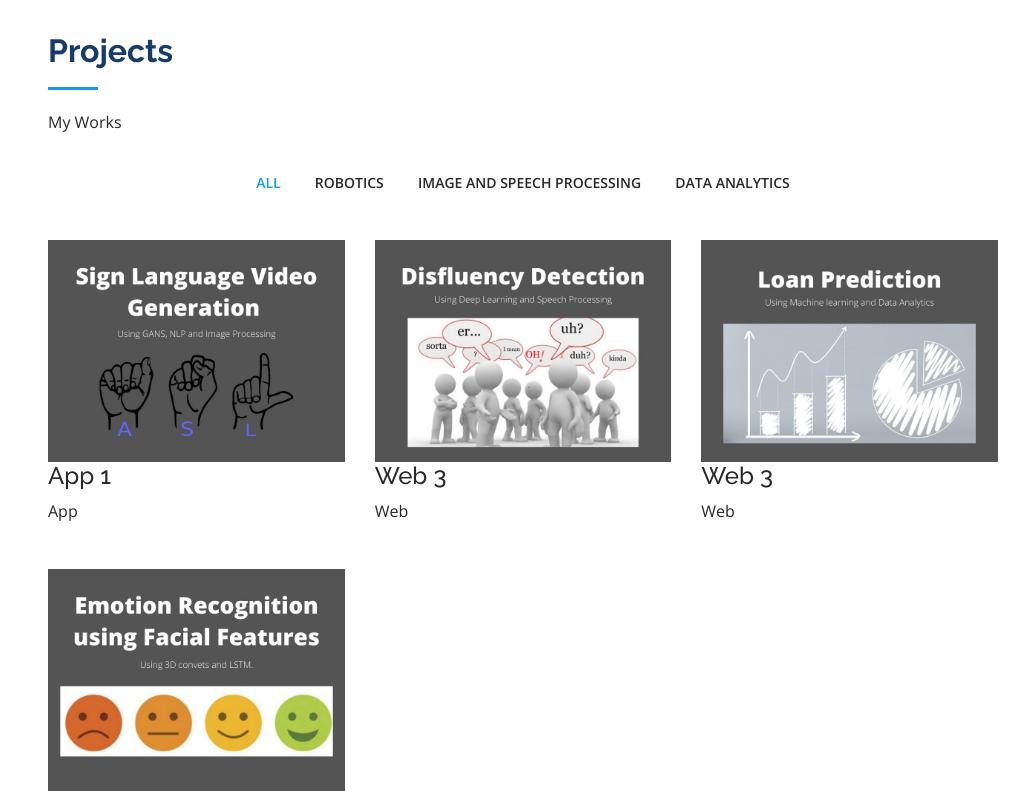
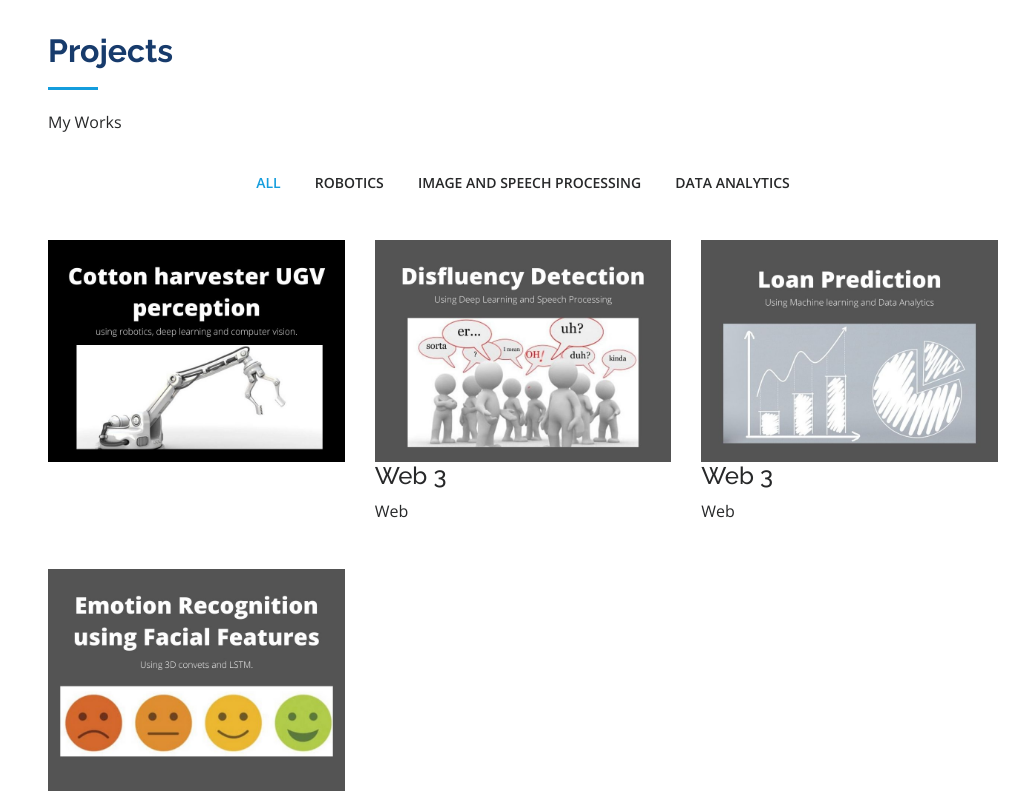
Before and after one commit to mouryasashank/sashankmainportfolio, a Flask app: page / in a window 1280 px wide. Shown: the part 3435-4226 px from the top of the page, without its empty margins (267-1280 px from the left). Run offline with Flask 2, Linux system fonts and the light colour scheme; some libraries are stand-ins or nearby versions.

Commit message:
Update index.html

```diff
--- a/templates/index.html
+++ b/templates/index.html
@@ -417,15 +417,11 @@
 
         <div class="col-lg-4 col-md-6 portfolio-item filter-rob">
           <div class="portfolio-wrap">
-            <img src="static/assets/img/portfolio/portfolio-1.jpg" class="img-fluid" alt="">
-            <div class="portfolio-info">
-              <h4>App 1</h4>
-              <p>App</p>
-              <div class="portfolio-links">
-                <a href="static/assets/img/portfolio/portfolio-1.jpg" data-gall="portfolioGallery" class="venobox" title="App 1"><i class="bx bx-plus"></i></a>
-                <a href="portfolio-details.html" data-gall="portfolioDetailsGallery" data-vbtype="iframe" class="venobox" title="Portfolio Details"><i class="bx bx-link"></i></a>
-              </div>
-            </div>
+            <img src="static/assets/img/portfolio/portfolio-10.jpg" class="img-fluid" alt="">
+             <div class="portfolio-links">
+               <a href="https://github.com/mouryasashank/Cotton_Robot" data-gall="portfolioGallery" class="venobox" title="App 1"><i class="bx bx-plus"></i></a>
+<!--                <a href="portfolio-details.html" data-gall="portfolioDetailsGallery" data-vbtype="iframe" class="venobox" title="Portfolio Details"><i class="bx bx-link"></i></a> -->
+             </div>
           </div>
         </div>
 
```
